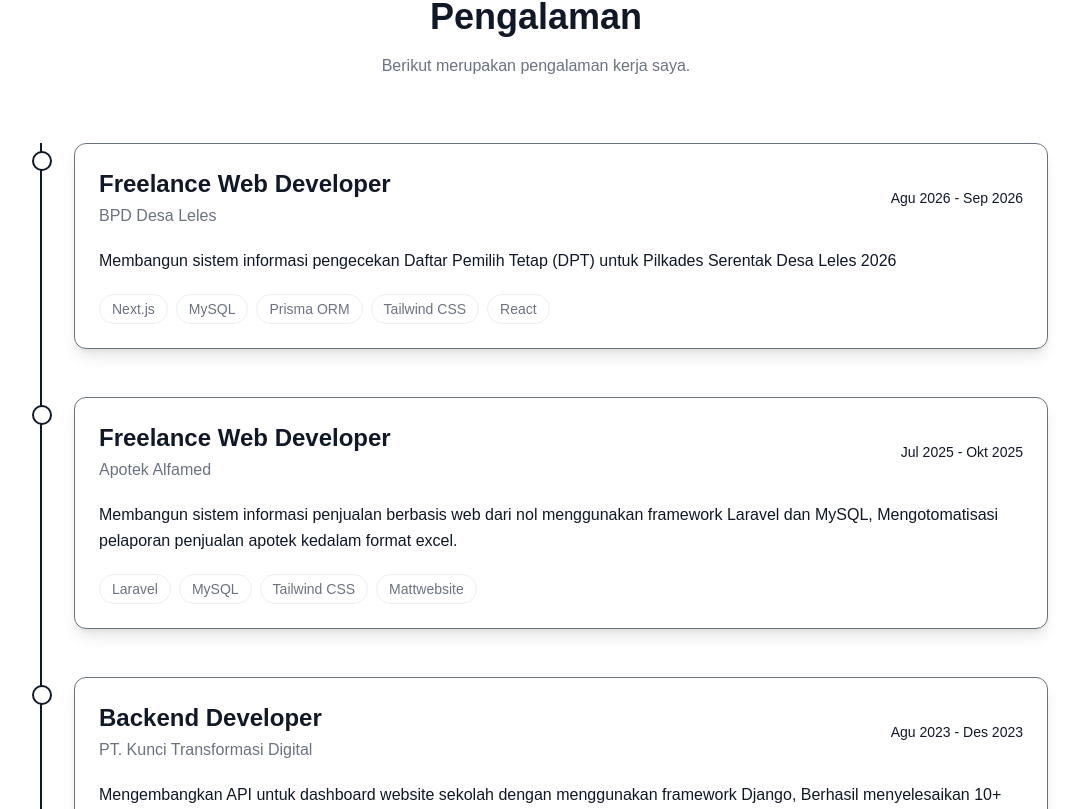
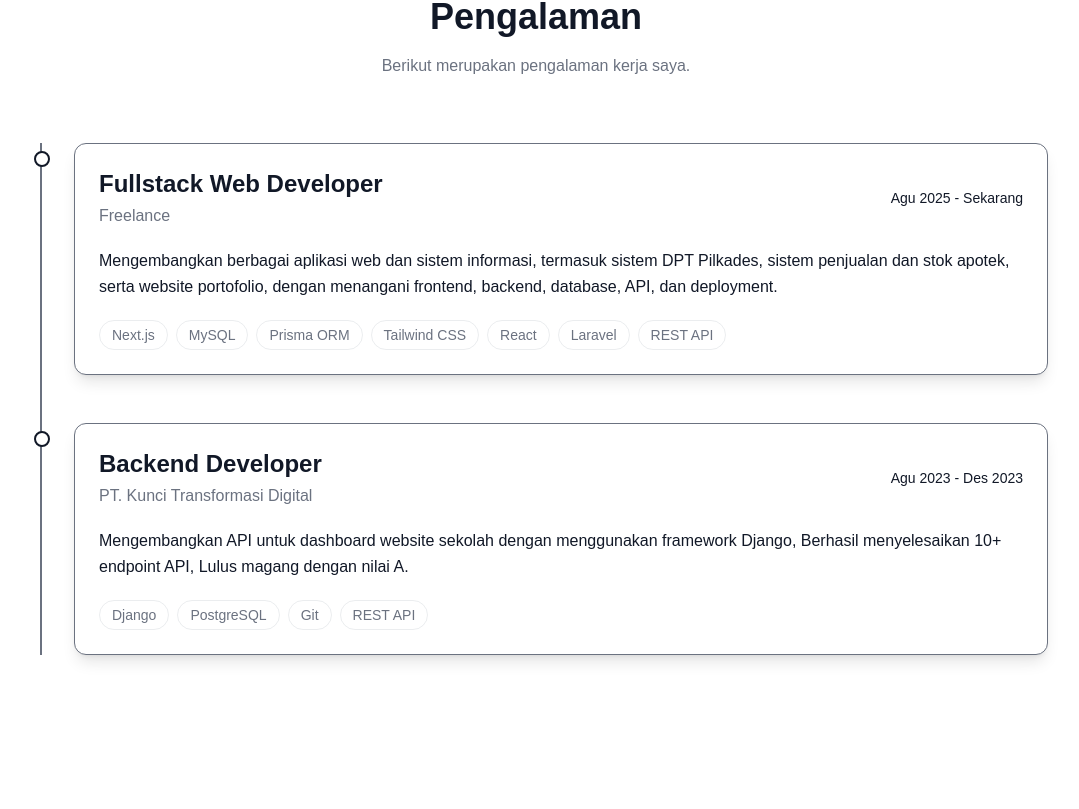
Before and after one commit to mrizqh294/portfolio-mrh-new, a React (Vite) app: page / in a window 1280 px wide. Shown: the part 1691-2500 px from the top of the page, without its empty margins (104-1183 px from the left). Built offline with nearby package versions, Linux system fonts and the light colour scheme; a web font is replaced by a local one.

Commit message:
update tampilan

```diff
--- a/src/pages/AboutMe.jsx
+++ b/src/pages/AboutMe.jsx
@@ -41,7 +41,7 @@ const AboutMe = () => {
                         Tentang Saya
                     </h2>
                     <p className="text-gray-500 mt-2">
-                        Fullstack Developer
+                        Fullstack Web Developer
                     </p>
                 </motion.div>
 
--- a/src/pages/Activities.jsx
+++ b/src/pages/Activities.jsx
@@ -4,6 +4,7 @@ import sertifikat2 from "../assets/sertifikat2.png";
 import sertifikat3 from "../assets/sertifikat3.png";
 import sertifikat4 from "../assets/sertifikat4.png";
 import sertifikat5 from "../assets/sertifikat5.png";
+import sertifikat6 from "../assets/sertifikat6.png"
 
 const Activities = () => {
     const activities = [
@@ -30,13 +31,20 @@ const Activities = () => {
         },
         {
             id: 4,
+            title: "Business Plan Creative & Innovative 2024",
+            description:
+                "TIF Universitas Pasundan",
+            image: sertifikat6,
+        },
+        {
+            id: 5,
             title: "Belajar Dasar Pemrograman Javascript",
             description:
                 "Dicoding Indonesia",
             image: sertifikat4,
         },
         {
-            id: 5,
+            id: 6,
             title: "Belajar Dasar Pemrograman Web",
             description:
                 "Dicoding Indonesia",
@@ -104,10 +112,10 @@ const Activities = () => {
                             variants={cardVariants}
                             whileHover={{ y: -6 }}
                             transition={{ type: "spring", stiffness: 250, damping: 18 }}
-                            className="group overflow-hidden rounded-2xl border border-gray-200 bg-white shadow-md hover:shadow-2xl dark:border-gray-800 dark:bg-gray-800"
+                            className="group overflow-hidden border rounded-2xl border-gray-200 bg-white shadow-md hover:shadow-2xl dark:border-gray-800 dark:bg-gray-800"
                         >
                             {/* Gambar aktivitas */}
-                            <div className="overflow-hidden">
+                            <div className="overflow-hidden p-3">
                                 <img
                                     src={item.image}
                                     alt={item.title}
--- a/src/pages/Experience.jsx
+++ b/src/pages/Experience.jsx
@@ -2,20 +2,20 @@ import { motion } from "framer-motion";
 
 const experiences = [
   {
-    company: "BPD Desa Leles",
-    position: "Freelance Web Developer",
-    period: "Agu 2026 - Sep 2026",
+    company: "Freelance",
+    position: "Fullstack Web Developer",
+    period: "Agu 2025 - Sekarang",
     description:
-      "Membangun sistem informasi pengecekan Daftar Pemilih Tetap (DPT) untuk Pilkades Serentak Desa Leles 2026",
-    technologies: ["Next.js", "MySQL", "Prisma ORM", "Tailwind CSS", "React"],
-  },
-  {
-    company: "Apotek Alfamed",
-    position: "Freelance Web Developer",
-    period: "Jul 2025 - Okt 2025",
-    description:
-      "Membangun sistem informasi penjualan berbasis web dari nol menggunakan framework Laravel dan MySQL, Mengotomatisasi pelaporan penjualan apotek kedalam format excel.",
-    technologies: ["Laravel", "MySQL", "Tailwind CSS", "Mattwebsite"],
+      "Mengembangkan berbagai aplikasi web dan sistem informasi, termasuk sistem DPT Pilkades, sistem penjualan dan stok apotek, serta website portofolio, dengan menangani frontend, backend, database, API, dan deployment.",
+    technologies: [
+      "Next.js",
+      "MySQL",
+      "Prisma ORM",
+      "Tailwind CSS",
+      "React",
+      "Laravel",
+      "REST API",
+    ],
   },
   {
     company: "PT. Kunci Transformasi Digital",
@@ -25,7 +25,6 @@ const experiences = [
       "Mengembangkan API untuk dashboard website sekolah dengan menggunakan framework Django, Berhasil menyelesaikan 10+ endpoint API, Lulus magang dengan nilai A.",
     technologies: ["Django", "PostgreSQL", "Git", "REST API"],
   },
-
 ];
 
 const container = {
@@ -66,15 +65,11 @@ const Education = () => {
           viewport={{ once: true }}
           className="text-center mb-16"
         >
-
-          <h2 className="text-4xl font-bold mt-2 mb-4">
-            Pengalaman
-          </h2>
+          <h2 className="text-4xl font-bold mt-2 mb-4">Pengalaman</h2>
 
           <p className="max-w-2xl mx-auto text-gray-500 dark:text-gray-400 leading-relaxed">
             Berikut merupakan pengalaman kerja saya.
           </p>
-
         </motion.div>
 
         {/* Timeline */}
@@ -83,7 +78,7 @@ const Education = () => {
           initial="hidden"
           whileInView="show"
           viewport={{ once: true }}
-          className="relative border-l-2 border-gray-900 dark:border-white ml-4"
+          className="relative border-l-2 border-gray-500 dark:border-gray-500 ml-4"
         >
           {experiences.map((exp, index) => (
             <motion.div
@@ -96,29 +91,23 @@ const Education = () => {
               className="relative mb-12 ml-8"
             >
               {/* Timeline Dot */}
-              <span className="absolute -left-[42px] top-2 w-5 h-5 rounded-full bg-white border-2 border-gray-900 dark:bg-gray-900 dark:border-white" />
+              <span className="absolute -left-[40px] top-2 w-4 h-4 rounded-full bg-white border-2 border-gray-900 dark:bg-gray-900 dark:border-gray-500" />
 
               {/* Card */}
               <div className="bg-white dark:bg-gray-900 transition-colors duration-300 rounded-xl border border-gray-500 p-6 shadow-lg hover:border-gray-400 ">
                 <div className="flex flex-col md:flex-row md:justify-between md:items-center">
                   <div>
-                    <h3 className="text-2xl font-bold">
-                      {exp.position}
-                    </h3>
+                    <h3 className="text-2xl font-bold">{exp.position}</h3>
 
                     <p className="text-gray-500 dark:text-gray-400 mt-1">
                       {exp.company}
                     </p>
                   </div>
 
-                  <span className="text-sm mt-3 md:mt-0">
-                    {exp.period}
-                  </span>
+                  <span className="text-sm mt-3 md:mt-0">{exp.period}</span>
                 </div>
 
-                <p className="mt-5 leading-relaxed">
-                  {exp.description}
-                </p>
+                <p className="mt-5 leading-relaxed">{exp.description}</p>
 
                 <div className="flex flex-wrap gap-2 mt-5">
                   {exp.technologies.map((tech) => (
--- a/src/pages/Hero.jsx
+++ b/src/pages/Hero.jsx
@@ -49,7 +49,7 @@ const Hero = () => {
                             variants={itemVariants}
                             className="text-2xl lg:text-3xl font-semibold text-gray-600 dark:text-gray-300 mt-3"
                         >
-                            Fullstack Developer
+                            Fullstack Web Developer
                         </motion.h2>
 
                         <motion.div
--- a/src/pages/Portfolio.jsx
+++ b/src/pages/Portfolio.jsx
@@ -35,16 +35,6 @@ const Portfolio = () => {
       description:
         "Website  portfolio pribadi yang menampilkan informasi tentang diri, keterampilan, dan pencapaian.",
       github: "https://mrizqh294.github.io/portfolio-suciindah",
-      live: "",
-    },
-    {
-      id: 4,
-      title: "Business Plan Creative & Innovative 2024",
-      image:
-        businessCIImg,
-      description:
-        "Proyek ini merupakan proyek kelompok, menghasilkan rancangan bisnis technopreneurship berupa chatbot AI yang dirancang untuk membantu UMKM merintis usaha melalui penyediaan panduan regulasi bisnis dan analisis pasar.",
-      github: "",
       live: "",
     },
   ];
@@ -91,11 +81,11 @@ const Portfolio = () => {
           className="text-center mb-14"
         >
           <h2 className="text-3xl md:text-4xl font-bold mb-4">
-            Proyek dan Pencapaian
+            Portofolio
           </h2>
 
           <p className="max-w-2xl mx-auto text-gray-500 dark:text-gray-400 leading-relaxed">
-            Berikut beberapa proyek dan pencapaian saya.
+            Berikut beberapa proyek yang sudah saya kerjakan.
           </p>
         </motion.div>
 
@@ -122,7 +112,7 @@ const Portfolio = () => {
             >
               {/* Gambar project */}
               {/* overflow-hidden dipakai agar efek zoom gambar tetap rapi */}
-              <div className="overflow-hidden">
+              <div className="p-3 overflow-hidden">
                 <img
                   src={project.image}
                   alt={project.title}
--- a/src/pages/Stack.jsx
+++ b/src/pages/Stack.jsx
@@ -88,7 +88,7 @@ const Stack = () => {
                     initial="hidden"
                     whileInView="visible"
                     viewport={{ once: true, amount: 0.2 }}
-                    className="grid grid-cols-2 sm:grid-cols-3 md:grid-cols-4 gap-4"
+                    className="grid grid-cols-2 sm:grid-cols-3 md:grid-cols-6 gap-4 justify-center"
                 >
                     {techStack.map((tech) => (
                         <motion.div
```
Also changed, not shown: src/assets/sertifikat6.png (added).
